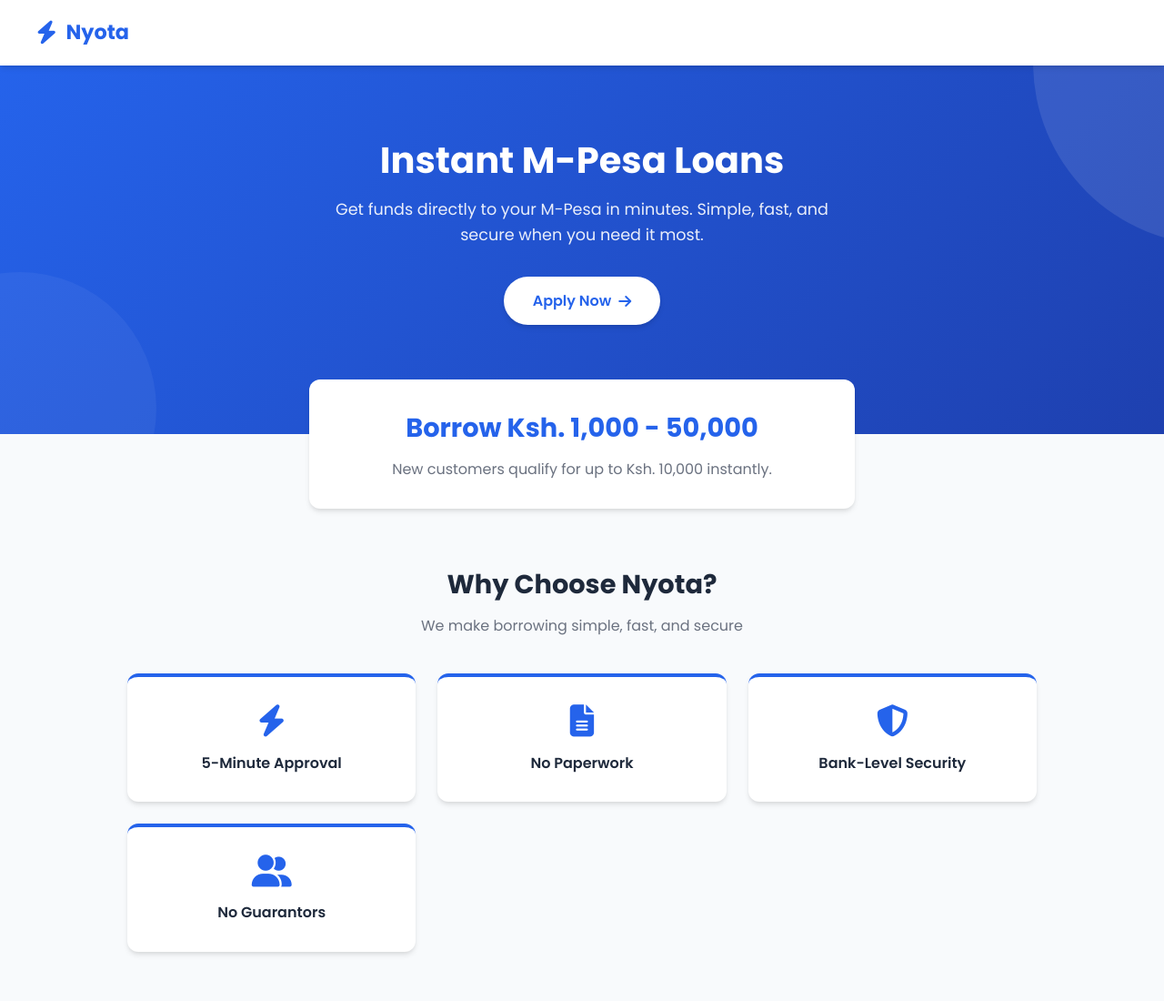
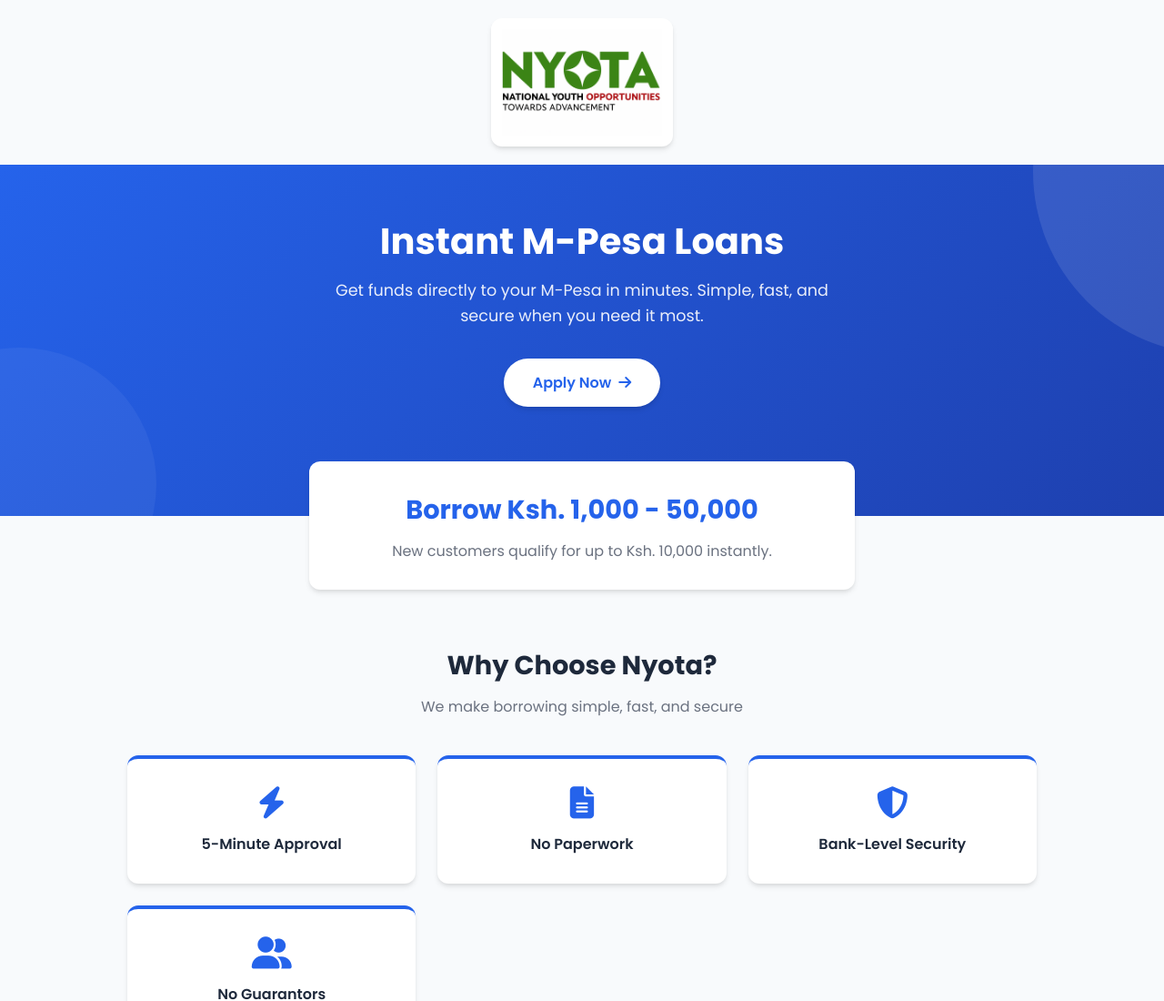
Before and after one commit to sieledalmax/Nyota, a plain HTML site: page index.html in a window 1280 px wide. Shown: the top 1100 px of the page at 91% size. Drawn offline with Linux system fonts and the light colour scheme.

Commit message:
upgrade nyota

```diff
--- a/index.html
+++ b/index.html
@@ -72,11 +72,32 @@
       font-size: 1.6rem;
     }
 
+    /* Logo Container */
+    .logo-container {
+      display: flex;
+      justify-content: center;
+      margin: 20px 0;
+    }
+
+    .logo-image {
+      max-width: 200px;
+      padding: 12px;
+      background-color: var(--white);
+      border-radius: var(--radius);
+      box-shadow: var(--shadow);
+    }
+
+    .logo-image img {
+      width: 100%;
+      height: auto;
+      display: block;
+    }
+
     /* Hero Section */
     .hero {
       background: var(--gradient);
       color: var(--white);
-      padding: 80px 20px 120px;
+      padding: 60px 20px 120px;
       text-align: center;
       position: relative;
       overflow: hidden;
@@ -300,19 +321,21 @@
         padding: 10px 16px;
         font-size: 0.85rem;
       }
+
+      .logo-image {
+        max-width: 160px;
+      }
     }
   </style>
 </head>
 
 <body>
-  <header class="header">
-    <div class="header-content">
-      <div class="logo">
-        <i class="fas fa-bolt"></i>
-        <span>Nyota</span>
-      </div>
+
+  <div class="logo-container">
+    <div class="logo-image">
+      <img src="icons/logo.png" alt="Nyota Logo">
     </div>
-  </header>
+  </div>
 
   <section class="hero">
     <div class="hero-content">
```
Also changed, not shown: icons/logo.png (added).
